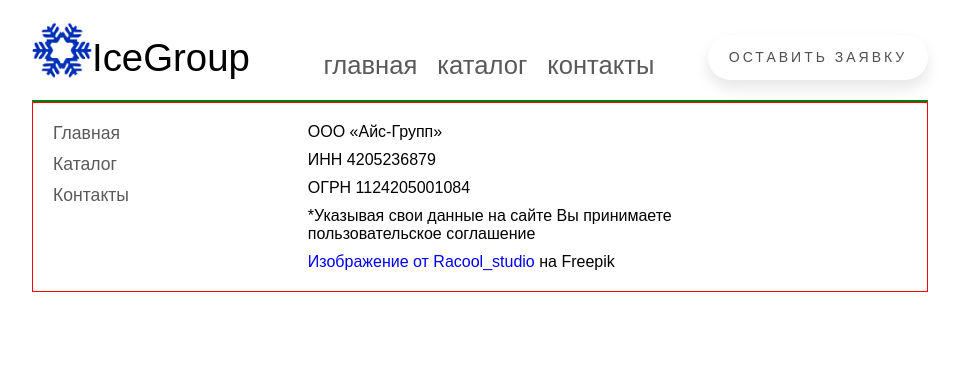
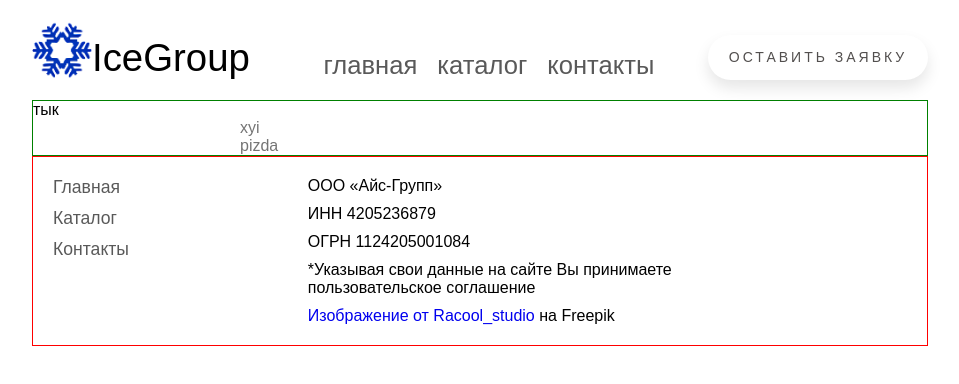
Before and after one commit to Igor-hub-it/ice-group-store, a Vue app: page /#/catalog in a window 1280 px wide. Shown: the top 384 px of the page, without its empty margins (160-1119 px from the left). Built offline with nearby package versions, Linux system fonts and the light colour scheme.

Commit message:
made api and part of filters

```diff
--- a/src/App.vue
+++ b/src/App.vue
@@ -1,18 +1,17 @@
 <template>
-  <HeaderComponent/>
+  <v-header/>
   <router-view/>
-  <FooterComponent/>
+  <v-footer/>
 </template>
 
 <script>
-
-import HeaderComponent from '@/components/HeaderComponent.vue';
-import FooterComponent from '@/components/FooterComponent.vue';
+import VFooter from './components/VFooter.vue';
+import VHeader from './components/VHeader.vue';
 
 export default {
   components: {
-    HeaderComponent,
-    FooterComponent
+    VHeader,
+    VFooter,
    },
   data() {
     return {
--- /dev/null
+++ b/src/api.js/postApi.js
@@ -0,0 +1,9 @@
+export async function fetchData() {
+    try {
+        const response = await fetch('https://jsonplaceholder.typicode.com/posts/30')
+        return response.json()
+    } catch(error) {
+        console.error('иди ты...казёл, у меня ниче нет для тебя')
+        throw error
+    }
+}
--- a/src/views/catalog.vue
+++ b/src/views/catalog.vue
@@ -1,8 +1,55 @@
 <template>
     <div class="content">
+        <div @click="fetchPosts()">тык</div>
+        <div class="filters">
+            <div class="filters__name-filter">
+                <input type="text" >
+            </div>
+            <div class="filters__price-filter">
+                <div class="filters__price-from">
+                    <input type="text" name="" id="" placeholder="xyi">
+                </div>
+                <div class="filter__price-to">
+                    <input type="text" name="" id="" placeholder="pizda">
+                </div>
 
+            </div>
+        </div>
+        <div
+        class="goods">
+            <div class="card"
+            v-for="item in items"
+            :key="item.id">
+                <div class="card__title">{{ item.title }}</div>
+                <div class="card__body">{{ item.body }}</div>
+            </div>
+        </div>
     </div>
 </template>
+
+<script>
+import { fetchData } from '@/api.js/postApi'
+
+export default{
+    data() {
+        return {
+            items: [],
+        }
+    },
+    methods: {
+        async fetchPosts() {
+            try {
+                this.items = await fetchData()
+                console.log(this.items)
+            } catch(error) {
+
+            }
+        }
+    }
+
+
+}
+</script>
 
 <style lang="scss" scoped>
     .content {
@@ -13,4 +60,23 @@
             width: 100%;
         }
     }
+    .filters {
+        display: flex;
+        justify-content: flex-start;
+
+        &__name-filter {
+
+        }
+        &__price__filter {
+
+        }
+    }
+    .goods {
+        display: grid;
+        grid-template-columns: 24% 24% 24% 24%;
+        gap: calc(4%/3);
+    }
+    .card {
+        border: red 1px solid;
+    }
 </style>
--- a/src/views/main.vue
+++ b/src/views/main.vue
@@ -3,14 +3,15 @@
         <div class="slider">
             <div class="slider__slides">
                 <div v-if="isMobile">
-                    <img
-                    class="slider__slide"
-                    :class="{'slider__active-slide': slide.isActive}"
+                    <div
                     v-for="slide in slides"
-                    :key="slide.id"
-                    v-show="slide.isActive"
-                    :src="`imgs/${slide.mobileImg}`"
-                    >
+                    :key="slide.id">
+                        <img v-if="slide.isActive"
+                        class="slider__slide"
+                        :class="{'slider__active-slide': slide.isActive}"
+                        :src="`imgs/${slide.mobileImg}`"
+                        >
+                    </div>
                 </div>
                 <div v-else>
                     <img
```
Also changed, not shown: src/components/VFooter.vue (renamed from src/components/FooterComponent.vue), src/components/VHeader.vue (renamed from src/components/HeaderComponent.vue), src/components/VModalWindow.vue (renamed from src/components/ModalWindowComponent.vue).
